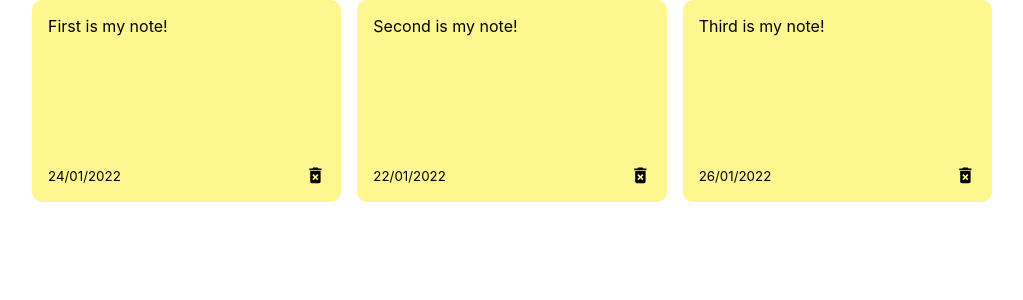
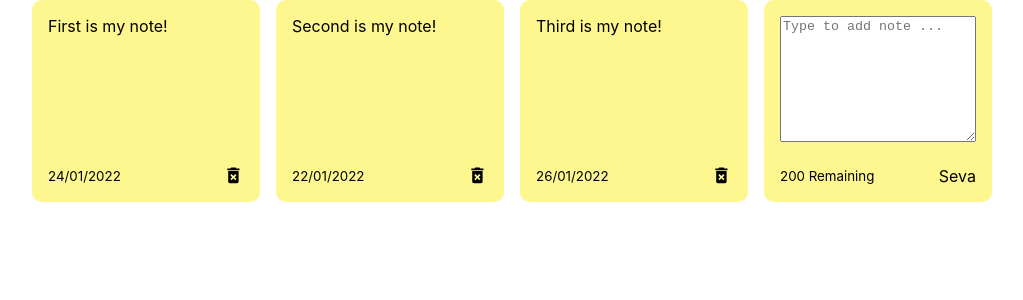
Before and after one commit to svoboda-core/react-my-note-app, a React (Create React App) app: page / in a window 1280 px wide. Shown: the top 300 px of the page, without its empty margins (128-1151 px from the left). Built offline with nearby package versions, Linux system fonts and the light colour scheme.

Commit message:
feat: new note template

```diff
--- /dev/null
+++ b/src/components/AddNote.js
@@ -0,0 +1,14 @@
+
+const AddNote = () => {
+	return (
+		<div className="note new">
+			<textarea rows="8" cols="10" placeholder="Type to add note ..."></textarea>
+			<div className="note-footer">
+				<small>200 Remaining</small>
+				<div className="seva">Seva</div>
+			</div>
+		</div>
+	)
+}
+
+export default AddNote;
--- a/src/components/NotesList.js
+++ b/src/components/NotesList.js
@@ -1,10 +1,13 @@
 import Note from "./Note";
+import AddNote from "./AddNote";
 
 const NotesList = ({ notes, }) => {
 	return (
 		<div className="notes-list">
-			{notes.map((note) => <Note id={note.id} text={note.text} date={note.date}/>)}
+			{notes.map((note) => <Note id={note.id} text={note.text} date={note.date} />)}
+			<AddNote />
 		</div>
+
 	)
 }
 
```
